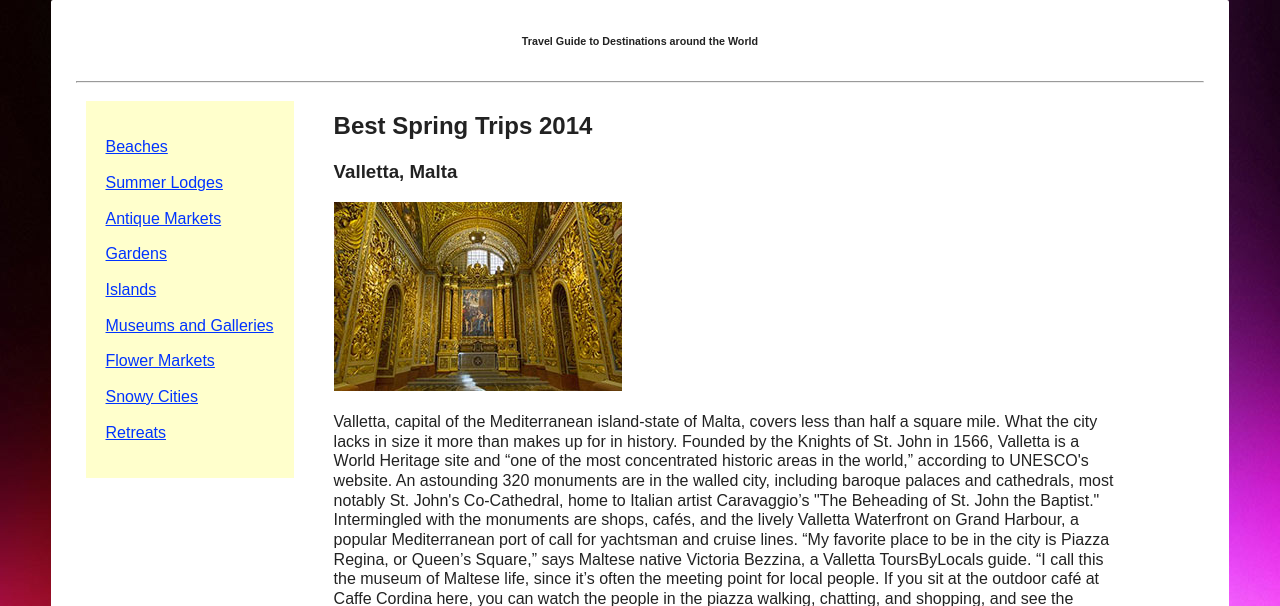
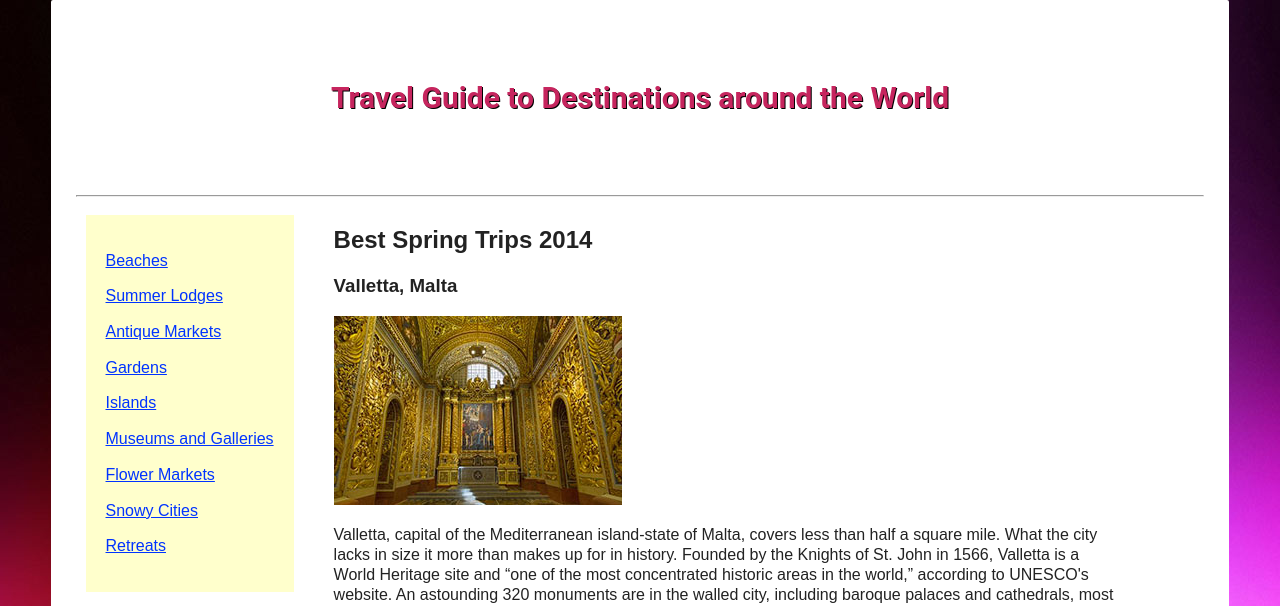
Before and after one commit to rajmatiea/mysite, a PHP site: page / in a window 1280 px wide. Shown: the top 606 px of the page. Run offline with PHP 8.4, Linux system fonts and the light colour scheme.

Commit message:
Update media.css

```diff
--- a/Week One Project/css/media.css
+++ b/Week One Project/css/media.css
@@ -83,9 +83,9 @@
 	zoom: 1;
 	}
 
-h1{
+h6{
 	font-family: roboto;
-	font-size: 20px;
+	font-size: 30px;
 	color: #c6255e;
-	text-shadow: 3px 2px red;
-}
+	text-shadow: 1px 1px black;
+	}
```
